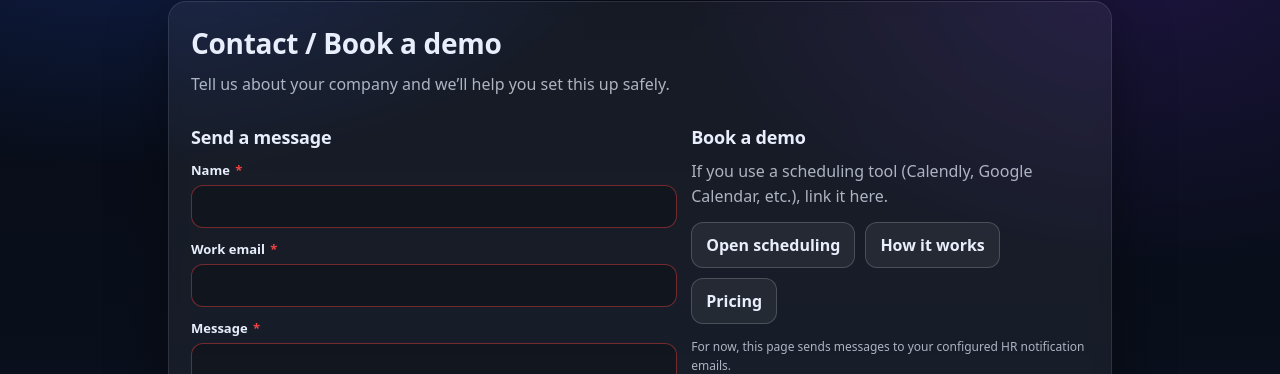
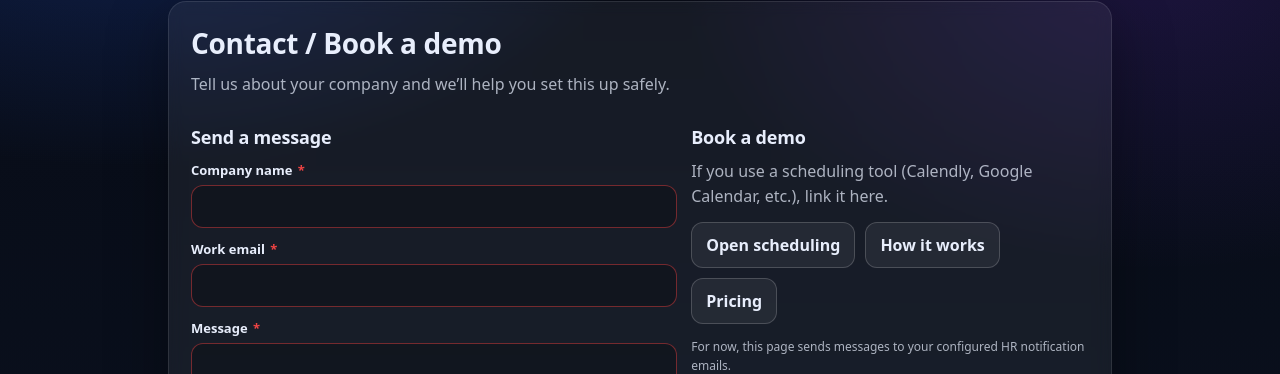
Before and after one commit to gaggame1010-arch/employee-feedback-platform, a Django app: page /contact/ in a window 1280 px wide. Shown: the part 133-507 px from the top of the page. Run offline with Django 5.2, Linux system fonts and the light colour scheme.

Commit message:
Change contact form field from Name to Company name

```diff
--- a/submissions/templates/submissions/contact.html
+++ b/submissions/templates/submissions/contact.html
@@ -21,8 +21,8 @@
     <h2>Send a message</h2>
     <form method="post" style="margin-top: 8px;">
       {% csrf_token %}
-      <label for="name">Name <span class="required">*</span></label>
-      <input id="name" name="name" type="text" minlength="2" maxlength="120" required value="{{ name|default:'' }}" />
+      <label for="company_name">Company name <span class="required">*</span></label>
+      <input id="company_name" name="company_name" type="text" minlength="2" maxlength="120" required value="{{ company_name|default:'' }}" />
 
       <label for="email">Work email <span class="required">*</span></label>
       <input id="email" name="email" type="email" maxlength="254" required value="{{ email|default:'' }}" />
--- a/submissions/views.py
+++ b/submissions/views.py
@@ -284,13 +284,13 @@ def contact(request: HttpRequest) -> HttpResponse:
     if request.method == "GET":
         return render(request, "submissions/contact.html")
 
-    name = sanitize_input(request.POST.get("name") or "", max_length=120)
+    company_name = sanitize_input(request.POST.get("company_name") or "", max_length=120)
     email = sanitize_input(request.POST.get("email") or "", max_length=254)
     message = sanitize_input(request.POST.get("message") or "", max_length=4000)
 
     errors = []
-    if not name or len(name) < 2:
-        errors.append("Name must be at least 2 characters.")
+    if not company_name or len(company_name) < 2:
+        errors.append("Company name must be at least 2 characters.")
     if not email or "@" not in email:
         errors.append("Please enter a valid email address.")
     if not message or len(message) < 10:
@@ -300,7 +300,7 @@ def contact(request: HttpRequest) -> HttpResponse:
         return render(
             request,
             "submissions/contact.html",
-            {"error": " ".join(errors), "name": html.unescape(name), "email": html.unescape(email), "message": html.unescape(message)},
+            {"error": " ".join(errors), "company_name": html.unescape(company_name), "email": html.unescape(email), "message": html.unescape(message)},
             status=400,
         )
 
@@ -319,10 +319,10 @@ def contact(request: HttpRequest) -> HttpResponse:
         logger.info(f"From email: {settings.DEFAULT_FROM_EMAIL}")
 
         send_mail(
-            subject=f"Contact Form Submission from {html.unescape(name)}",
+            subject=f"Contact Form Submission from {html.unescape(company_name)}",
             message=(
                 f"New contact form submission:\n\n"
-                f"Name: {html.unescape(name)}\n"
+                f"Company name: {html.unescape(company_name)}\n"
                 f"Email: {html.unescape(email)}\n\n"
                 f"Message:\n{html.unescape(message)}\n\n"
                 f"---\n"
```
